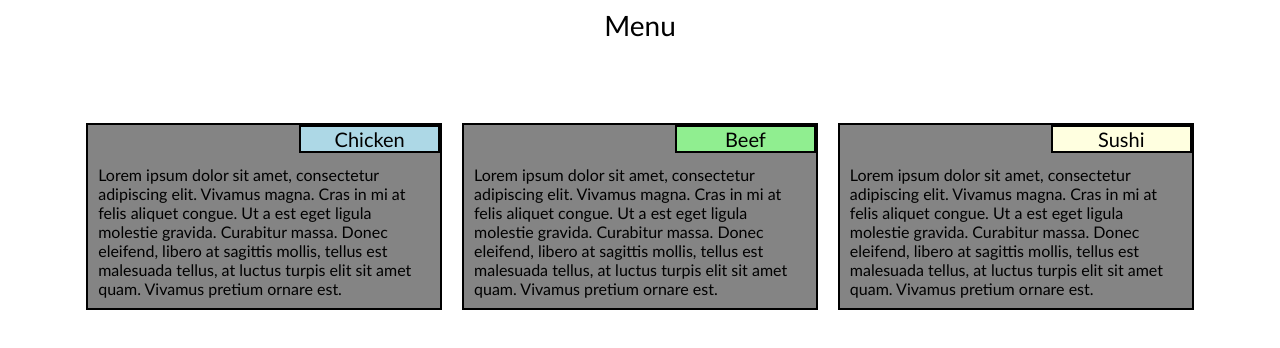
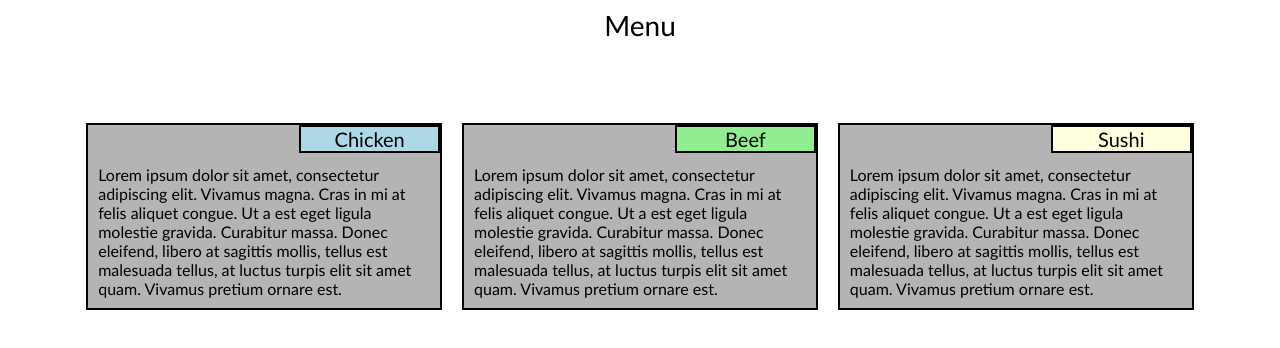
Before and after one commit to CamGriff/Coursera_Test, a plain HTML site: page index.html in a window 1280 px wide. Drawn offline with Linux system fonts and the light colour scheme.

Commit message:
Update CSSMod2.css

```diff
--- a/CSSMod2.css
+++ b/CSSMod2.css
@@ -21,7 +21,7 @@
    }
 
    .menu{
-    background-color: #848484;
+    background-color: #B4B4B4;
     margin:10px;
     border:2px solid black;
    }
```
